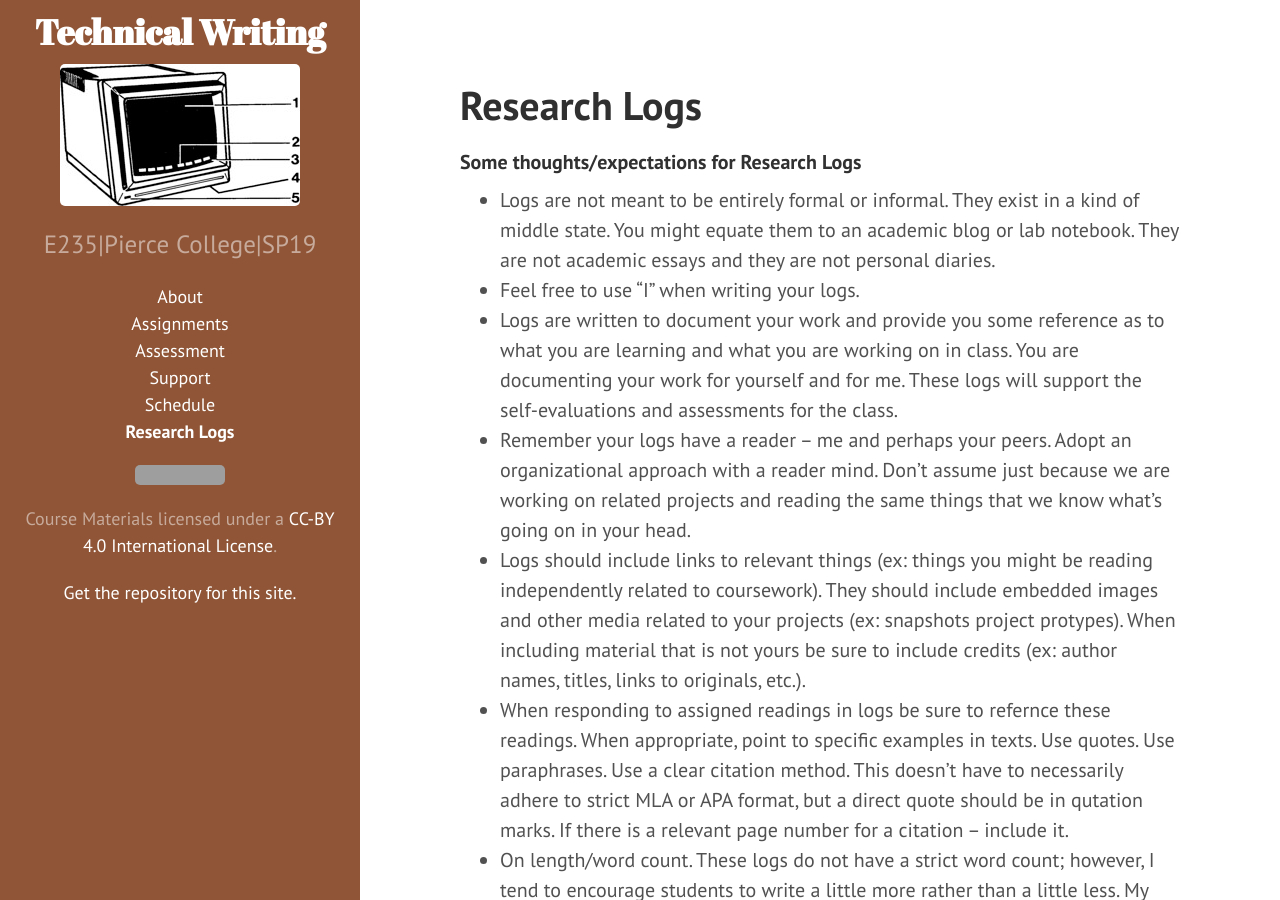
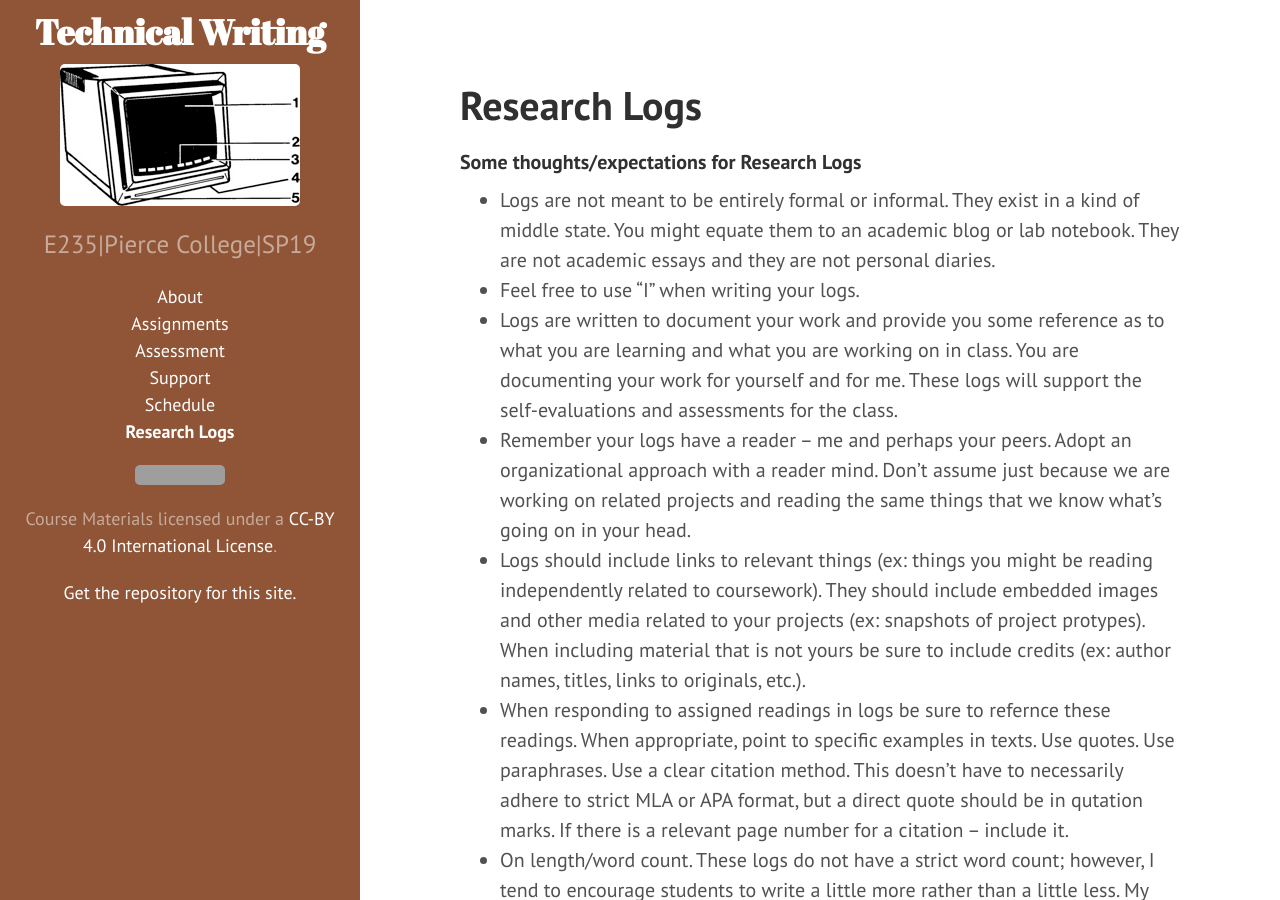
Before and after one commit to jloan/e235, a Jekyll site: the page built from 05researchlogs.md, in a window 1280 px wide and 900 px high. Built offline with Jekyll 4.4.1, drawn with Linux system fonts in a browser that asks for light colours; grey boxes are pictures that could not be loaded.

```diff
--- a/05researchlogs.md
+++ b/05researchlogs.md
@@ -10,7 +10,7 @@ permalink: /logs/
 * Feel free to use "I" when writing your logs.
 * Logs are written to document your work and provide you some reference as to what you are learning and what you are working on in class. You are documenting your work for yourself and for me. These logs will support the self-evaluations and assessments for the class.
 * Remember your logs have a reader -- me and perhaps your peers. Adopt an organizational approach with a reader mind. Don't assume just because we are working on related projects and reading the same things that we know what's going on in your head.
-* Logs should include links to relevant things (ex: things you might be reading independently related to coursework). They should include embedded images and other media related to your projects (ex: snapshots project protypes). When including material that is not yours be sure to include credits (ex: author names, titles, links to originals, etc.).
+* Logs should include links to relevant things (ex: things you might be reading independently related to coursework). They should include embedded images and other media related to your projects (ex: snapshots of project protypes). When including material that is not yours be sure to include credits (ex: author names, titles, links to originals, etc.).
 * When responding to assigned readings in logs be sure to refernce these readings. When appropriate, point to specific examples in texts. Use quotes. Use paraphrases. Use a clear citation method. This doesn't have to necessarily adhere to strict MLA or APA format, but a direct quote should be in qutation marks. If there is a relevant page number for a citation -- include it.
 * On length/word count. These logs do not have a strict word count; however, I tend to encourage students to write a little more rather than a little less. My sense is that 100 words is not going to be enough space to effectively do the work of these logs. And...1000 words is probably overkill. This will potentially vary week to week, but my sense is that 400 -- 600  words (give or take) per week is probably the sweet spot for this kind of writing.
 
```
